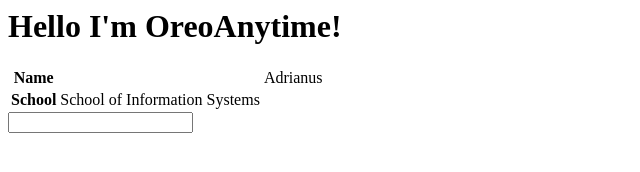
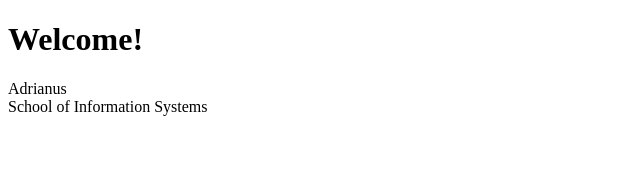
Before and after one commit to oreoanytime/oreoanytimedev.github.io, a plain HTML site: page index.html in a window 1280 px wide. Shown: the whole page, without its empty margins (0-640 px from the left). Drawn offline with Linux system fonts and the light colour scheme.

Commit message:
Update index.html

```diff
--- a/index.html
+++ b/index.html
@@ -1,22 +1,16 @@
-<html>
-  <header>
-    <title></title>
-  </header>
-  <body>
-  <h1> Hello I'm OreoAnytime! </h1>
-    <table>
-      <tr>
-        <th> Name <th>
-        <td> Adrianus </td>
-      </tr>
-      <tr>
-        <th> School </th>
-        <td> School of Information Systems </td>
-      </tr>
-    </table>
-    <form>
-      <input type=text name=name>
-
-
-    </form>
-  <body>
+<!DOCTYPE html>
+<html lang="en">
+<head>
+  <meta charset="UTF-8">
+  <meta http-equiv="X-UA-Compatible" content="IE=edge">
+  <meta name="viewport" content="width=device-width, initial-scale=1.0">
+  <title>Document</title>
+</head>
+<body>
+  <h1>Welcome!</h1>
+  <p>
+    Adrianus<br>
+    School of Information Systems<br>
+  </p>
+</body>
+</html>
```
